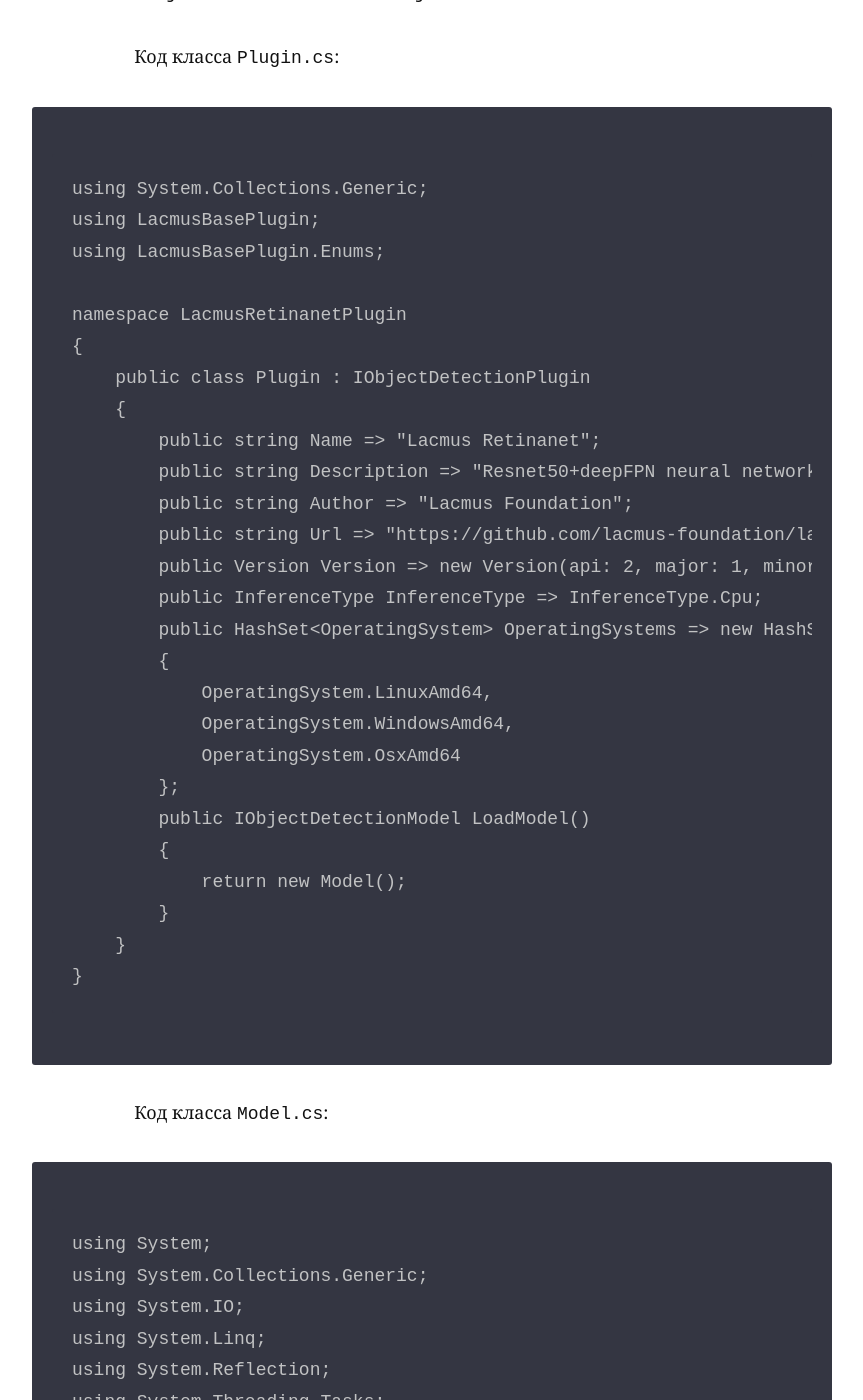
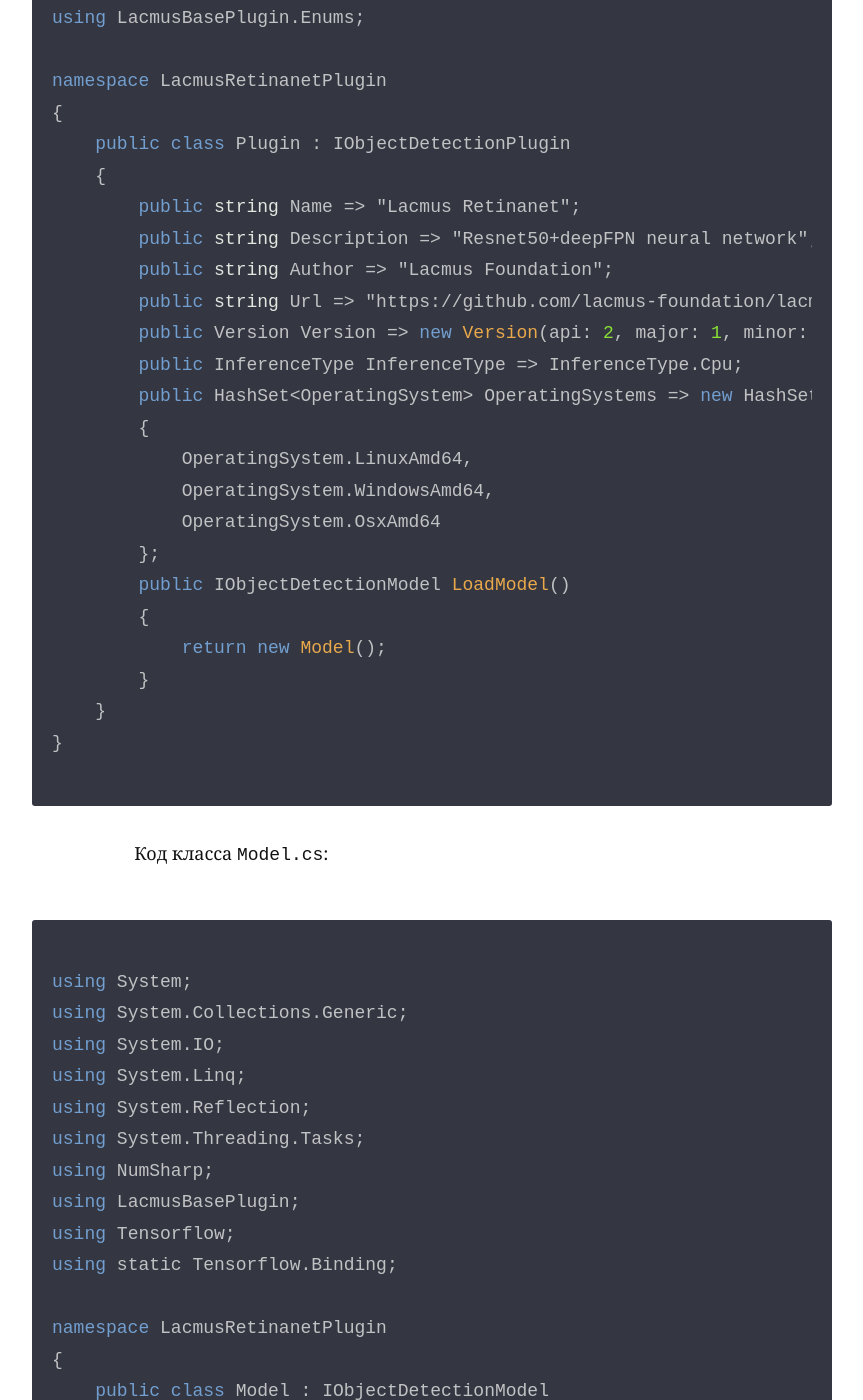
Before and after one commit to gosha20777/gosha20777.github.io, a Jekyll site: the page built from _posts/2021-01-29-plugin-system.markdown, in a window 1280 px wide and 1400 px high, scrolled down 20407 px. Shown: the whole window, without its empty margins (208-1071 px from the left). Built offline with Jekyll 4.4.1, drawn with Linux system fonts in a browser that asks for light colours; nearby versions of some CDN libraries; some web fonts are replaced; some of the changed text lies outside the part shown.

Commit message:
fix: typing errors

````diff
--- a/_posts/2021-01-29-plugin-system.markdown
+++ b/_posts/2021-01-29-plugin-system.markdown
@@ -176,7 +176,7 @@
 
 Для того чтобы было возможно запускать и управлять плагинами у них должен быть единый интерфейс - `IObjectDetectionPlugin`:
 
-```
+{% highlight csharp %}
 using System;
 using System.Collections;
 using System.Collections.Generic;
@@ -198,7 +198,7 @@
         public IObjectDetectionModel LoadModel();
     }
 }
-```
+{% endhighlight %}
 
 Он предоставляет программе информацию о плагине и позволяет создать ml модель.
 
@@ -206,7 +206,7 @@
 
 `Version` - это структура которая хранит версию плагина:
 
-```
+{% highlight csharp %}
 namespace LacmusBasePlugin
 {
     public readonly struct Version
@@ -227,11 +227,11 @@
         }
     }
 }
-```
+{% endhighlight %}
 
 `InferenceType` - тип устройства на котором будет производиться инференс:
 
-```
+{% highlight csharp %}
 namespace LacmusBasePlugin.Enums
 {
     public enum InferenceType
@@ -243,11 +243,11 @@
         GoogleTpu = 30
     }
 }
-```
+{% endhighlight %}
 
 `OperatingSystems` - набор операционных систем для которых доступен плагин:
 
-```
+{% highlight csharp %}
 namespace LacmusBasePlugin
 {
     public enum OperatingSystem
@@ -262,11 +262,11 @@
         IosArm = 32
     }
 }
-```
+{% endhighlight %}
 
 Сама модель представлена интерфейсом `IObjectDetectionModel`:
 
-```
+{% highlight csharp %}
 using System;
 using System.Collections.Generic;
 using System.IO;
@@ -280,11 +280,11 @@
         public Task<IEnumerable<IObject>> InferAsync(string imagePath, int width, int height);
     }
 }
-```
+{% endhighlight %}
 
 Метод `Infer` реализует инференс нейронной сети. На вход он принимает `imagePath` - путь до картинки и ее размеры в пикселях `width` и `height`. В качестве результата он отдает коллекцию распознанных объектов `IObject`:
 
-```
+{% highlight csharp %}
 namespace LacmusBasePlugin
 {
     public interface IObject
@@ -299,7 +299,7 @@
         public int Height => YMax - YMin;
     }
 }
-```
+{% endhighlight %}
 
 #### Пишем свой плагин!
 
@@ -307,7 +307,7 @@
 
 Первым делом создаем проект с нашим плагином `LacmusRetinanetPlugin.csproj` и добавим туда ссылку на проект с базовыми интерфейсами:
 
-```
+{% highlight csharp %}
 <Project Sdk="Microsoft.NET.Sdk">
 
     <PropertyGroup>
@@ -323,21 +323,21 @@
       </ProjectReference>
     </ItemGroup>
 </Project>
-```
+{% endhighlight %}
 
 Важно добавить свойства `<Private>false</Private>` и `<ExcludeAssets>runtime</ExcludeAssets>` чтобы плагин был доступен для загрузки и вместо с ним поставлялись все нативные библиотеки для различный ОС.
 
 Далее нам нужно установить C# биндинги для работы с tensorflow:
 
-```
+{% highlight bash %}
 Install-Package TensorFlow.NET
-```
+{% endhighlight %}
 
 А также нативную библиотеку с нужной нам платформой
 
-```
+{% highlight bash %}
 Install-Package SciSharp.TensorFlow.Redist -Version 2.3.1
-```
+{% endhighlight %}
 
 Для CUDA+cuDNN надо использовать `Install-Package SciSharp.TensorFlow.Redist-Windows-GPU` и `Install-Package SciSharp.TensorFlow.Redist-Windows-GPU`. Для DirectML - `Install-Package SciSharp.TensorFlow.Redist-Windows-DirectML` для rocm - `Install-Package SciSharp.TensorFlow.Redist-Linux-Rocm` и т д. С OnnxRuntime история повторяется. Список доступных библиотек можно будет посмотреть в нашем [репозитории](https://github.com/lacmus-foundation/lacmus-plugins).
 
@@ -347,7 +347,7 @@
 
 Код класса `Plugin.cs`:
 
-```
+{% highlight csharp %}
 using System.Collections.Generic;
 using LacmusBasePlugin;
 using LacmusBasePlugin.Enums;
@@ -374,11 +374,11 @@
         }
     }
 }
-```
+{% endhighlight %}
 
 Код класса `Model.cs`:
 
-```
+{% highlight csharp %}
 using System;
 using System.Collections.Generic;
 using System.IO;
@@ -505,11 +505,11 @@
         }
     }
 }
-```
+{% endhighlight %}
 
 И наконец `DetectedObject.cs`:
 
-```
+{% highlight csharp %}
 using LacmusBasePlugin;
 
 namespace LacmusRetinanetPlugin
@@ -524,11 +524,11 @@
         public int YMax { get; set; }
     }
 }
-```
+{% endhighlight %}
 
 После сборки плагина мы получим вот такую структуру:
 
-```
+{% highlight bash %}
 ├── Google.Protobuf.dll
 ├── LacmusRetinanetPlugin.deps.json
 ├── LacmusRetinanetPlugin.dll
@@ -553,7 +553,7 @@
 ├── Serilog.dll
 ├── Serilog.Sinks.Console.dll
 └── TensorFlow.NET.dll
-```
+{% endhighlight %}
 
 Как видно все наши нативные библиотеки и их зависимости включены в сборку и пользователю не придется ничего устанавливать
 
@@ -572,7 +572,7 @@
 
 Также есть мысль подобным образом сделать биндинг python и C# кода. Тогда разработчик сможет писать плагины на родном ему python. По задумке разработчик должен будет написать python скрипт реализующий необходимый интерфейс, дать команду сборщику и запустить процесс сборки. Сборщик генерирует C# код, установит необходимые библиотеки и запустит процесс компиляции. После компиляции появится готовый плагин, в папке `native` окажутся интерпретатор питона виртуальное окружение со всеми необходимыми пакетами, чтобы конечному пользователю не пришлось ничего устанавливать. А C# код вызывал бы интерпретатор python и получал бы от него результат как то так:
 
-```
+{% highlight csharp %}
 public IEnumerable<IObject> Infer(string imagePath, int width, int height)
 {
     using (Py.GenerateIL())
@@ -587,7 +587,7 @@
     GC.Collect();
     ...
 }
-```
+{% endhighlight %}
 
 Вот она дружба народов!
 
````
Also changed, not shown: other parts of _posts/2021-01-29-plugin-system.markdown (+5 -5 lines).
